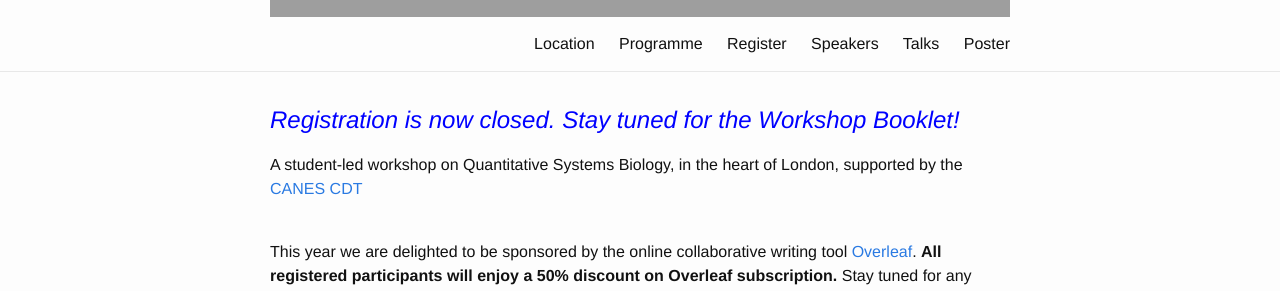
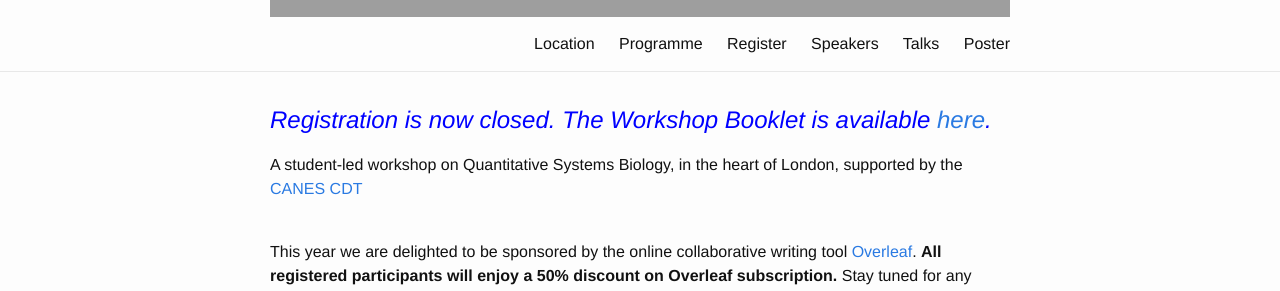
Before and after one commit to qsbworkshop/qsb2019, a Jekyll site: the page built from docs/index.md, in a window 1280 px wide. Shown: the part 597-888 px from the top of the page. Built offline with Jekyll 4.4.1, drawn with Linux system fonts in a browser that asks for light colours.

Commit message:
Update with booklet link

```diff
--- a/docs/_layouts/home.html
+++ b/docs/_layouts/home.html
@@ -4,7 +4,7 @@ layout: default
 
 <div class="home">
 
-  <h2 class="post-list"><em><span style="color:blue"> Registration is now closed. Stay tuned for the Workshop Booklet! </span></em></h2>
+  <h2 class="post-list"><em><span style="color:blue"> Registration is now closed. The Workshop Booklet is available <a href="https://qsbworkshop.github.io/qsb2018/Booklet2018.pdf">here</a>. </span></em></h2>
   <p>A student-led workshop on Quantitative Systems Biology, in the heart of London, supported by the <a href="https://www.kcl.ac.uk/innovation/groups/noneqsys/index.aspx" >CANES CDT</a></p>
   <br>
   <h4>This year we are delighted to be sponsored by the online collaborative writing tool <a href="https://www.overleaf.com/">Overleaf</a>. <b>All registered participants will enjoy a 50% discount on Overleaf subscription.</b> Stay tuned for any updates!</h4>
```
